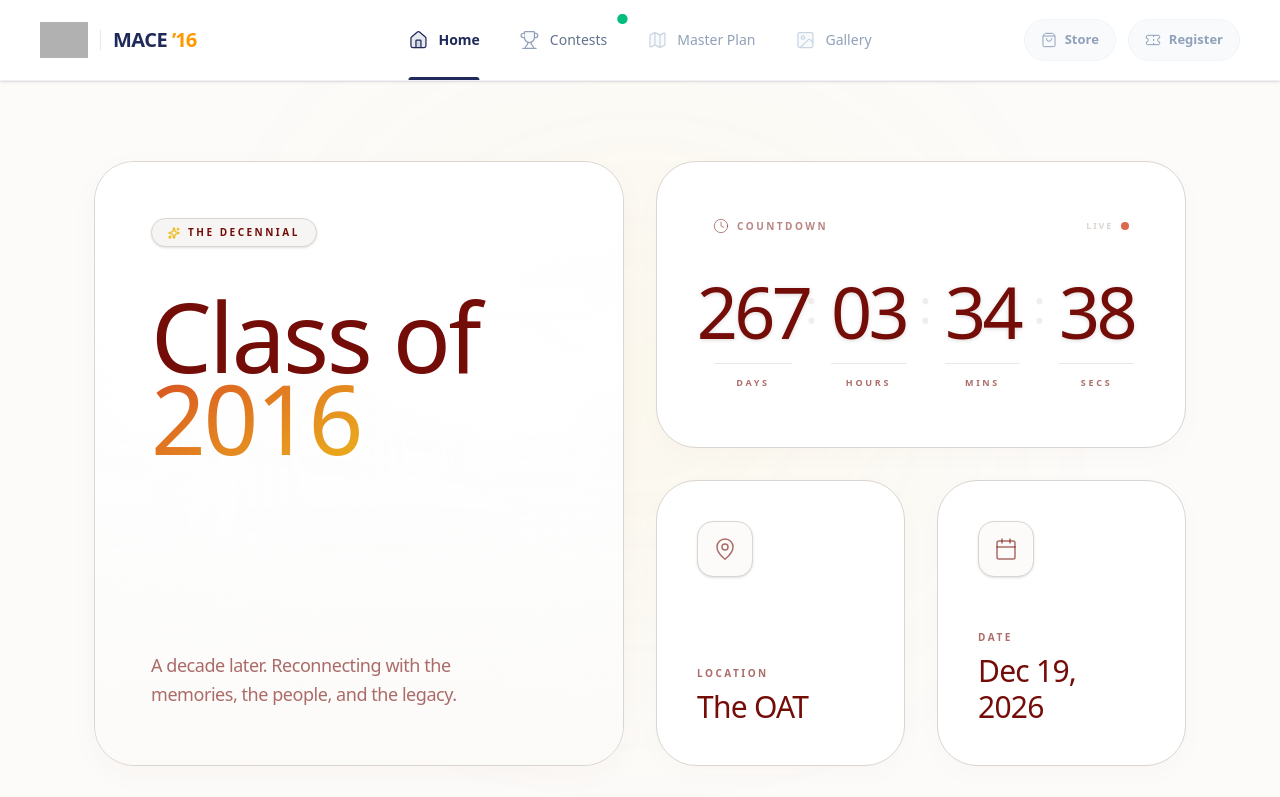
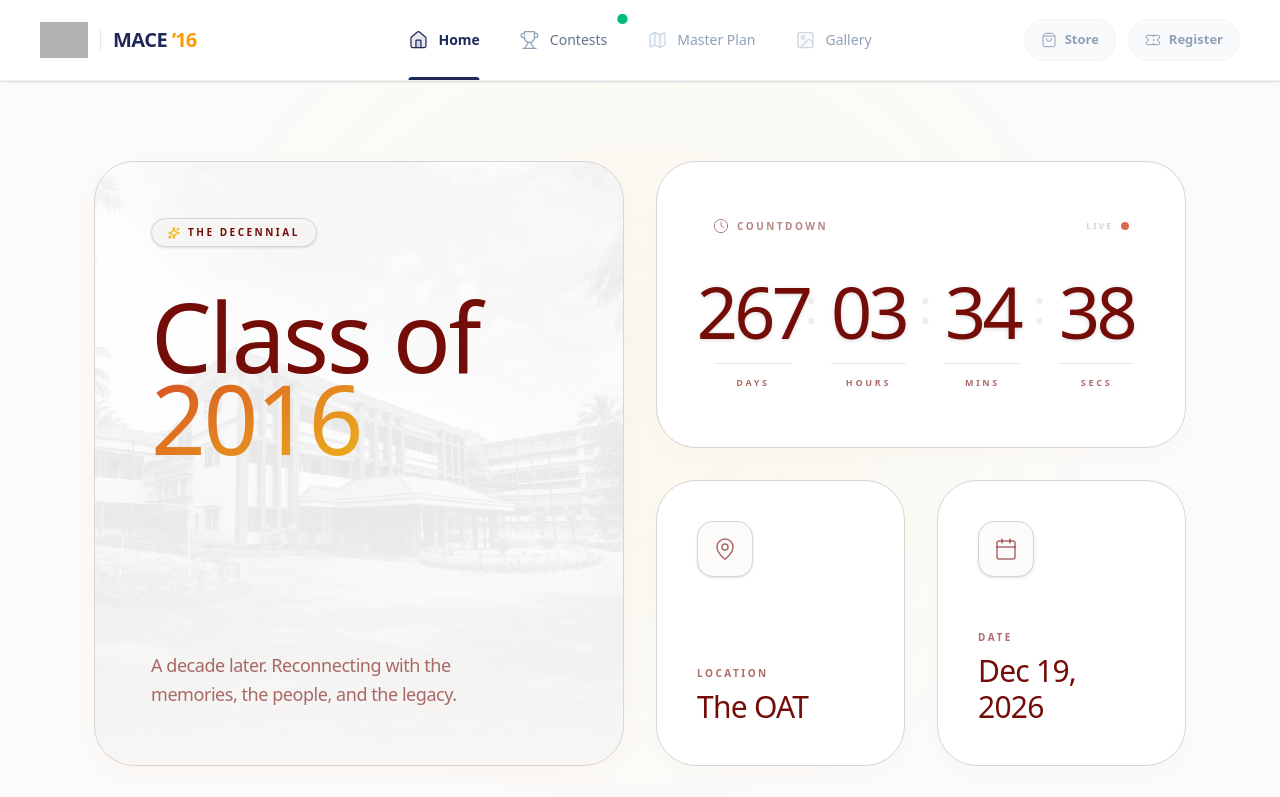
Before and after one commit to mace-2016/alumnimeet, a Next.js app: page / in a window 1280 px wide. Shown: the top 797 px of the page. Built offline with nearby package versions, Linux system fonts and the light colour scheme; grey boxes are pictures that could not be loaded; a web font is replaced by a local one.

Commit message:
Update page.tsx

```diff
--- a/app/page.tsx
+++ b/app/page.tsx
@@ -2,6 +2,7 @@
 
 import React, { useState, useEffect } from "react";
 import Link from "next/link";
+import Image from "next/image";
 import {
   ArrowUpRight,
   MessageCircle,
@@ -53,9 +54,19 @@ export default function HomePage() {
       <div className="grid grid-cols-1 md:grid-cols-4 md:grid-rows-3 gap-6 lg:gap-8">
 
         {/* HERO BLOCK */}
-        <div className="group relative md:col-span-2 md:row-span-2 min-h-[400px] overflow-hidden rounded-[2.5rem] border border-[var(--border)] bg-white p-10 lg:p-14 shadow-[0_8px_30px_rgba(116,12,8,0.03)] transition-all duration-700 ease-[cubic-bezier(0.16,1,0.3,1)] hover:-translate-y-1.5 hover:shadow-[0_30px_60px_rgba(116,12,8,0.08)]">
-          <div className="absolute inset-0 bg-[url('/hero.jpg')] bg-cover bg-center opacity-[0.03] grayscale transition-opacity duration-1000 group-hover:opacity-[0.06]" />
-          <div className="absolute inset-0 bg-gradient-to-b from-white/95 via-white/80 to-[var(--background)]/90" />
+       <div className="group relative md:col-span-2 md:row-span-2 min-h-[400px] overflow-hidden rounded-[2.5rem] border border-[var(--border)] bg-white p-10 lg:p-14 shadow-[0_8px_30px_rgba(116,12,8,0.03)] transition-all duration-700 ease-[cubic-bezier(0.16,1,0.3,1)] hover:-translate-y-1.5 hover:shadow-[0_30px_60px_rgba(116,12,8,0.08)]">
+
+          {/* Next.js Optimized Responsive Background */}
+          <Image
+            src="/hero.jpg"
+            alt="Class of 2016"
+            fill
+            priority
+            className="object-cover object-center opacity-20 grayscale transition-opacity duration-1000 group-hover:opacity-40"
+          />
+
+          {/* Lighter gradient overlay to let the image peek through */}
+          <div className="absolute inset-0 bg-gradient-to-b from-white/70 via-white/50 to-[var(--background)]/90" />
 
           <div className="relative z-10 h-full flex flex-col justify-between">
             <div>
```
